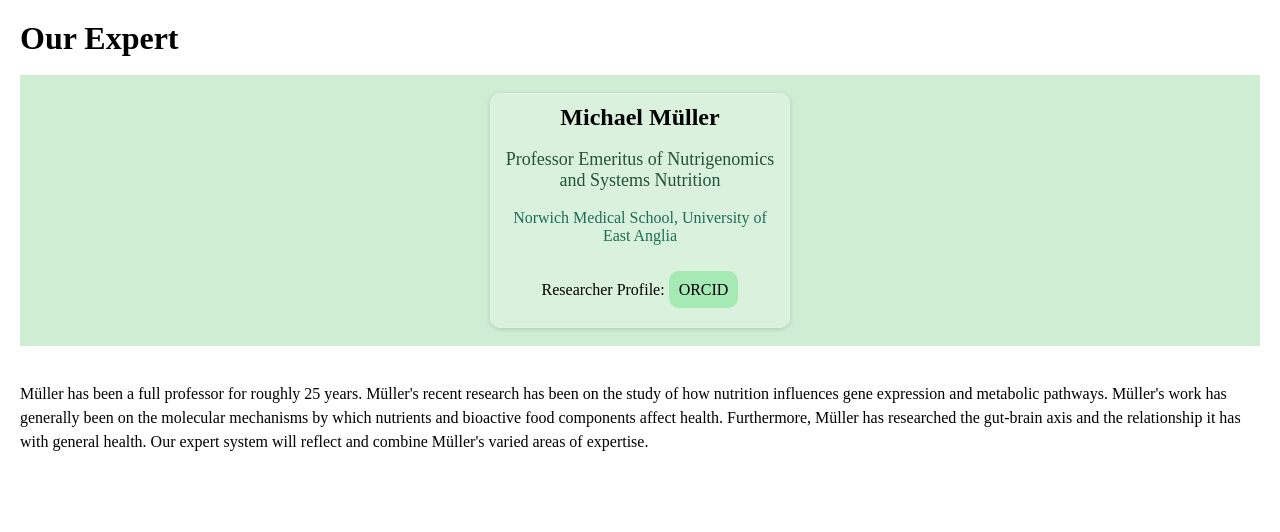
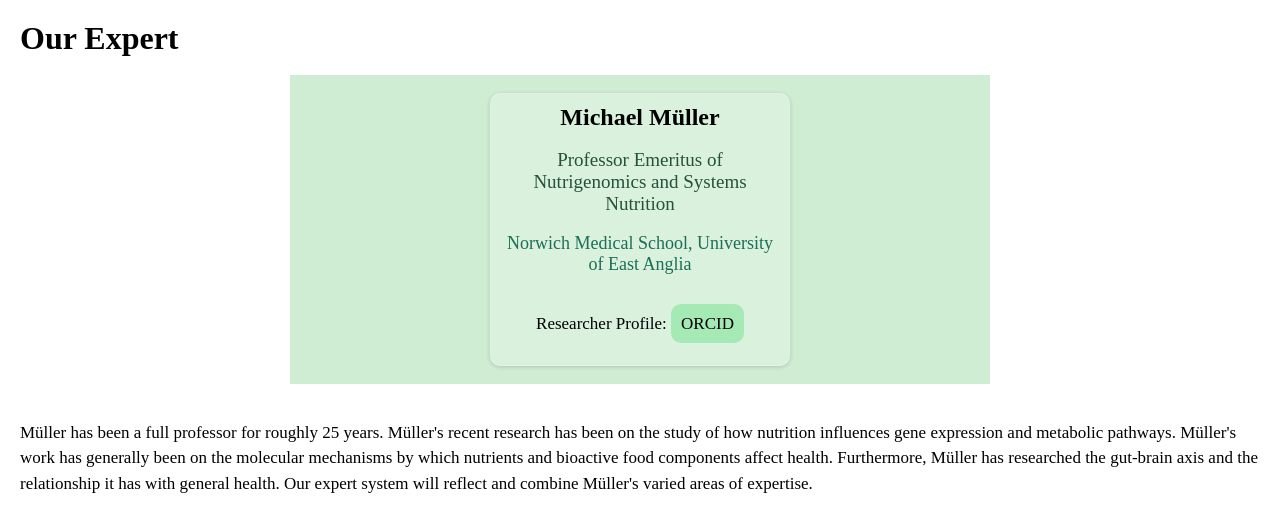
Before and after one commit to aureliegallet/Nutrigenomics-Knowledge-System, a Flask app: page /expert in a window 1280 px wide. Shown: the part 94-626 px from the top of the page. Run offline with Flask 3, Linux system fonts and the light colour scheme.

Commit message:
Font size adjustments + adapt to full screen

```diff
--- a/Flask/static/css/info.css
+++ b/Flask/static/css/info.css
@@ -1,9 +1,17 @@
 .info {
     margin: 20px;
 }
+
 .json-translated {
     background-color: #ceedd2;
 }
+
+.green-background {
+    background-color: #ceedd2;
+    max-width: 700px;
+    margin: 0 auto;
+}
+
 .profile-card {
     background: rgba( 255, 255, 255, 0.25 );
     box-shadow: rgba(0, 0, 0, 0.16) 0px 1px 4px;
@@ -13,17 +21,16 @@
     margin: auto;
     text-align: center;
     padding: 10px;
-
-
 }
 
 .title {
     color: #24523a;
-    font-size: 18px;
+    font-size: 19px;
 }
 
 .institution {
-    color: #1c6f56
+    color: #1c6f56;
+    font-size: 18px;
 }
 
 .ORCID-link  {
@@ -37,4 +44,5 @@
 
 .blob {
     line-height: 1.5;
+    font-size: 17px;
 }
--- a/Flask/templates/expert.html
+++ b/Flask/templates/expert.html
@@ -23,7 +23,7 @@
     <div class="info">
         <h1> Our Expert </h1>
         <br/>
-        <div class="json-translated">
+        <div class="green-background">
             <br/>
             <div class="profile-card">
                 <h2>Michael M&#252;ller</h2>
@@ -31,7 +31,7 @@
                 <p class="title">Professor Emeritus of Nutrigenomics and Systems Nutrition</p>
                 <br/>
                 <p class="institution">Norwich Medical School, University of East Anglia</p>
-                <br/> <br/> Researcher Profile: <a href="https://orcid.org/0000-0002-5930-9905" class="ORCID-link">ORCID</a> <br/> <br/>
+                <br/> <br/> <p class="blob">Researcher Profile: <a href="https://orcid.org/0000-0002-5930-9905" class="ORCID-link">ORCID</a> </p> <br/>
             </div>
             <br/>
         </div>
```
